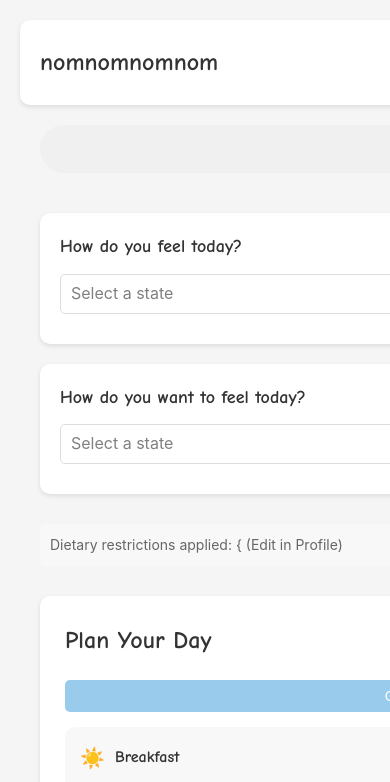
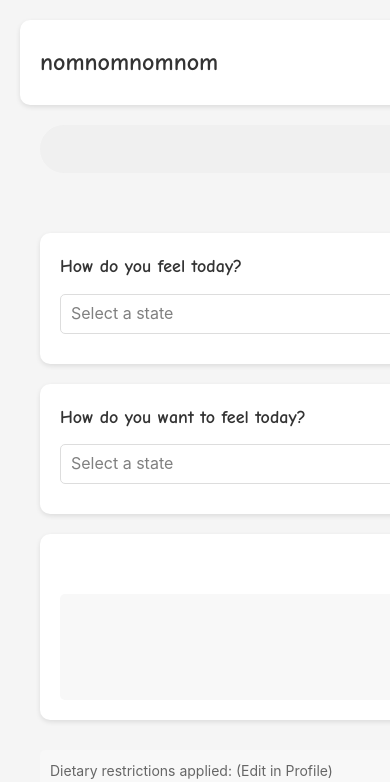
Before and after one commit to DRon98/nomnomnomnom, a React (Create React App) app: page / in a window 390 px wide. Shown: the top 782 px of the page. Built offline with nearby package versions, Linux system fonts and the light colour scheme.

Commit message:
fixed main issues

```diff
--- a/src/components/FoodTabs/index.js
+++ b/src/components/FoodTabs/index.js
@@ -2,7 +2,7 @@ import React, { useState, useEffect } from 'react';
 import { useDispatch, useSelector } from 'react-redux';
 import { setRecommendedFoods, setFoodsToAvoid, setLoading } from '../../store/foodsSlice';
 import { addToGroceries } from '../../store/inventorySlice';
-import { generateRecommendations } from '../../utils/foodGenerator';
+import { generateRecommendationsFromAPI } from '../../utils/api';
 import { FILTER_OPTIONS, FOOD_CATEGORIES } from '../../constants';
 import FoodCard from '../FoodCard';
 import './styles.css';
@@ -50,16 +50,17 @@ const FoodTabs = ({ view = 'day' }) => {
     let userData = null;
 
     if (view === 'day') {
-      // Create survey data object
+      // Create survey data object with default values
       const foodSurveyData = {
-        dietaryRestrictions: Object.keys(surveyData.dietaryRestrictions || {}).filter(key => surveyData.dietaryRestrictions[key]),
-        otherRestriction: surveyData.otherRestriction || '',
-        spiceLevel: surveyData.spiceLevel || 'medium',
-        cuisinePreferences: surveyData.cuisinePreferences || {},
-        foodPreferences: surveyData.foodPreferences || {},
-        cookingMethodPreferences: surveyData.cookingMethodPreferences || {},
-        additionalPreferences: surveyData.additionalPreferences || '',
-        showingCookingMethods: surveyData.showingCookingMethods || false
+        dietaryRestrictions: surveyData?.dietaryRestrictions ?
+          Object.keys(surveyData.dietaryRestrictions).filter(key => surveyData.dietaryRestrictions[key]) : [],
+        otherRestriction: surveyData?.otherRestriction || '',
+        spiceLevel: surveyData?.spiceLevel || 'medium',
+        cuisinePreferences: surveyData?.cuisinePreferences || {},
+        foodPreferences: surveyData?.foodPreferences || {},
+        cookingMethodPreferences: surveyData?.cookingMethodPreferences || {},
+        additionalPreferences: surveyData?.additionalPreferences || '',
+        showingCookingMethods: surveyData?.showingCookingMethods || false
       };
 
       // Create user data for AI recommendations
@@ -76,24 +77,14 @@ const FoodTabs = ({ view = 'day' }) => {
         },
         currentFeelings: currentStates,
         desiredFeelings: desiredStates,
-        surveyData: foodSurveyData.responses,
-        lifestyleData: lifestyleData.responses,
-        // Include the raw survey data as well to ensure all preferences are passed
-        foodPreferences: surveyData.responses
+        surveyData: foodSurveyData,
+        lifestyleData: lifestyleData?.responses || {},
+        foodPreferences: surveyData?.responses || {}
       };
 
-      // {
-      //   ...surveyData,
-      //   cuisinePreferences: surveyData.cuisinePreferences || {},
-      //   foodPreferences: surveyData.foodPreferences || {},
-      //   dietaryRestrictions: surveyData.dietaryRestrictions || {},
-      //   spiceLevel: surveyData.spiceLevel || 'medium'
-      // }
-
-      // Log day view data
       console.log('Day View Data:', userData);
     } else {
-      // Log week view data with prioritized feelings per day
+      // Week view data
       const feelingsByDay = weekFeelings.reduce((acc, { feeling, days }) => {
         days.forEach(day => {
           if (!acc[day]) {
@@ -106,20 +97,20 @@ const FoodTabs = ({ view = 'day' }) => {
         return acc;
       }, {});
 
-      // Create survey data object for week view
+      // Create survey data object for week view with null checks
       const foodSurveyData = {
-        dietaryRestrictions: Object.keys(surveyData.dietaryRestrictions).filter(key => surveyData.dietaryRestrictions[key]),
+        dietaryRestrictions: surveyData?.dietaryRestrictions ?
+          Object.keys(surveyData.dietaryRestrictions).filter(key => surveyData.dietaryRestrictions[key]) : [],
         otherRestriction: '',
-        spiceLevel: surveyData.spiceLevel === 'low' ? 1 : surveyData.spiceLevel === 'medium' ? 3 : 5,
+        spiceLevel: surveyData?.spiceLevel === 'low' ? 1 : surveyData?.spiceLevel === 'medium' ? 3 : 5,
         cuisinePreferences: {},
-        foodPreferences: surveyData.foodPreferences,
-        cookingMethodPreferences: surveyData.cookingMethods,
+        foodPreferences: surveyData?.foodPreferences || {},
+        cookingMethodPreferences: surveyData?.cookingMethods || {},
         additionalPreferences: '',
         showingCookingMethods: false
       };
 
-      // Week view data does not use Groq for now
-      console.log('Week View Data:', {
+      userData = {
         pantryManager: {
           items: pantryItems.map(item => ({
             foodId: item.foodId,
@@ -130,7 +121,7 @@ const FoodTabs = ({ view = 'day' }) => {
             dateAdded: now.toISOString()
           }))
         },
-        foodPreferences: foodPreferences,
+        foodPreferences: foodPreferences || {},
         feelings: {
           [currentDay]: {
             currentFeelings: currentStates,
@@ -139,22 +130,24 @@ const FoodTabs = ({ view = 'day' }) => {
           prioritizedFeelingsPerDay: feelingsByDay
         },
         surveyData: foodSurveyData,
-        lifestyleData: lifestyleData.responses
-      });
+        lifestyleData: lifestyleData?.responses || {}
+      };
+
+      console.log('Week View Data:', userData);
     }
 
     try {
       dispatch(setLoading(true));
-      const { recommended, avoid, surveyData, lifestyleData } = await generateRecommendations(currentStates, desiredStates, userData);
+      const { recommended, avoid, surveyData: returnedSurveyData, lifestyleData: returnedLifestyleData } =
+        await generateRecommendationsFromAPI(userData);
       dispatch(setRecommendedFoods(recommended));
       dispatch(setFoodsToAvoid(avoid));
 
-      // Log the complete recommendation data including survey data
       console.log('Generated Recommendations with Survey Data:', {
         recommended,
         avoid,
-        surveyData,
-        lifestyleData
+        surveyData: returnedSurveyData,
+        lifestyleData: returnedLifestyleData
       });
     } catch (error) {
       console.error('Failed to generate recommendations:', error);
--- /dev/null
+++ b/src/pages/Home.css
@@ -0,0 +1,54 @@
+.app-content {
+  padding: 20px;
+  max-width: 1400px;
+  margin: 0 auto;
+}
+
+.day-view,
+.week-view {
+  display: grid;
+  grid-template-columns: minmax(300px, 1fr) minmax(300px, 2fr);
+  gap: 20px;
+  margin-top: 20px;
+}
+
+.left-section {
+  display: flex;
+  flex-direction: column;
+  gap: 20px;
+}
+
+.right-section {
+  background: white;
+  border-radius: 10px;
+  box-shadow: 0 2px 5px rgba(0, 0, 0, 0.1);
+  padding: 20px;
+}
+
+.dietary-restrictions {
+  background: #f8f9fa;
+  padding: 12px;
+  border-radius: 8px;
+  font-size: 14px;
+  color: #666;
+  margin-top: auto;
+}
+
+/* Responsive Design */
+@media (max-width: 1024px) {
+  .day-view,
+  .week-view {
+    grid-template-columns: 1fr;
+  }
+
+  .left-section,
+  .right-section {
+    width: 100%;
+  }
+}
+
+@media (max-width: 768px) {
+  .app-content {
+    padding: 10px;
+  }
+}
--- a/src/pages/Home.js
+++ b/src/pages/Home.js
@@ -1,12 +1,13 @@
 import React from 'react';
 import { useSelector } from 'react-redux';
 import StateSelector from '../components/StateSelector';
-
+import FoodTabs from '../components/FoodTabs';
 import MealPlanner from '../components/MealPlanner';
 import WeekPlanner from '../components/WeekPlanner';
 import WeekMealPlanner from '../components/WeekMealPlanner';
 import ViewToggle from '../components/ViewToggle';
 import { CURRENT_STATES, DESIRED_STATES } from '../utils/constants';
+import './Home.css';
 
 function Home() {
   const dietaryRestrictions = useSelector(state => state.user.dietaryRestrictions);
@@ -30,8 +31,9 @@ function Home() {
               options={DESIRED_STATES}
               question="How do you want to feel today?"
             />
+            <FoodTabs view="day" />
             <div className="dietary-restrictions">
-              Dietary restrictions applied: {'{'}{
+              Dietary restrictions applied: {
                 Object.entries(dietaryRestrictions)
                   .filter(([_, value]) => value)
                   .map(([key]) => key)
@@ -40,7 +42,6 @@ function Home() {
               {' '}
               (Edit in Profile)
             </div>
-
           </div>
           <div className="right-section">
             <MealPlanner />
@@ -51,8 +52,9 @@ function Home() {
         <div className="week-view">
           <div className="left-section">
             <WeekPlanner />
+            <FoodTabs view="week" />
             <div className="dietary-restrictions">
-              Dietary restrictions applied: {'{'}{
+              Dietary restrictions applied: {
                 Object.entries(dietaryRestrictions)
                   .filter(([_, value]) => value)
                   .map(([key]) => key)
@@ -61,7 +63,6 @@ function Home() {
               {' '}
               (Edit in Profile)
             </div>
-
           </div>
           <div className="right-section">
             <WeekMealPlanner />
```
